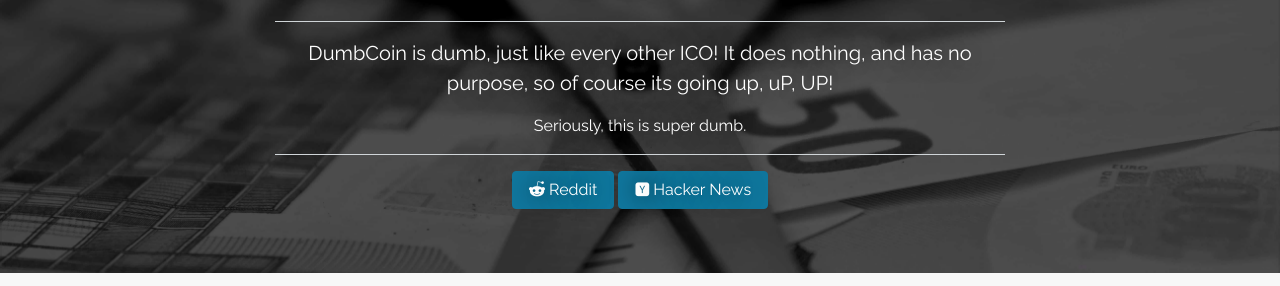
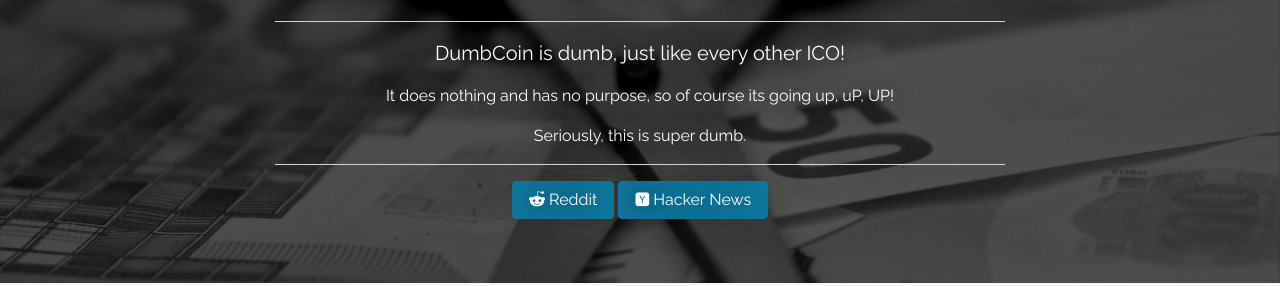
Before and after one commit to dumbcoin/dumbcoin.github.io, a plain HTML site: page index.html in a window 1280 px wide. Shown: the part 202-488 px from the top of the page. Drawn offline with Linux system fonts and the light colour scheme; no server answers.

Commit message:
text updates

```diff
--- a/index.html
+++ b/index.html
@@ -89,7 +89,10 @@
                 <div class="col-md-8 push-md-2">
                     <hr class="jumbotron-hr" />
                     <p class="lead">
-                        DumbCoin is dumb, just like every other ICO! </ br>It does nothing, and has no purpose, so of course its going up, uP, UP!
+                        DumbCoin is dumb, just like every other ICO!
+                    </p>
+                    <p>
+                        It does nothing and has no purpose, so of course its going up, uP, UP!
                     </p>
                     <p>Seriously, this is super dumb.</p>
                     <hr class="jumbotron-hr" />
```
